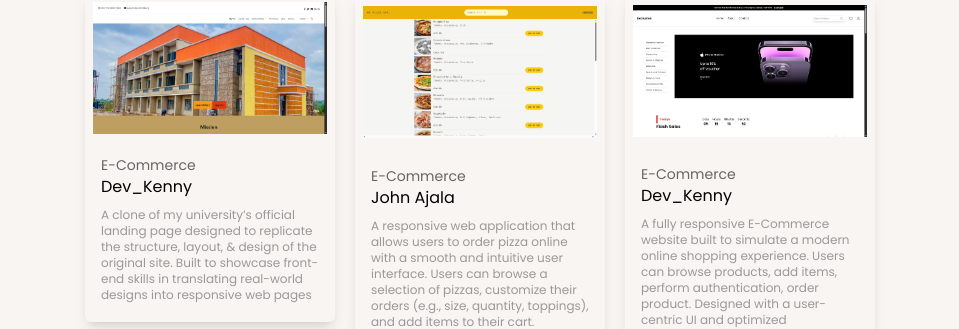
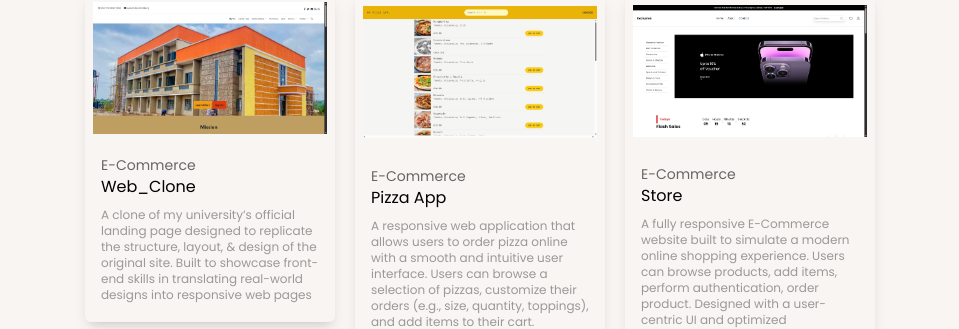
Before and after one commit to Dev-Kennyy/Kenny, a React (Vite) app: page / in a window 1280 px wide. Shown: the part 2079-2408 px from the top of the page, without its empty margins (160-1119 px from the left). Built offline with nearby package versions, Linux system fonts and the light colour scheme.

Commit message:
Fixed project detailss

```diff
--- a/src/Section5/Cards.jsx
+++ b/src/Section5/Cards.jsx
@@ -5,7 +5,7 @@ function Cards() {
     <div className="flex flex-wrap justify-center gap-5 px-4 pt-8 sm:flex-nowrap">
       <Card
         header="E-Commerce"
-        client="Dev_Kenny"
+        client="Web_Clone"
         details="A clone of my university’s official landing page designed to replicate the structure, layout, & design of the original site. Built to showcase front-end skills in translating real-world designs into responsive web pages"
         src="Screenshot (274).png"
         height="h-[330px]"
@@ -13,7 +13,7 @@ function Cards() {
       />
       <Card
         header="E-Commerce"
-        client="John Ajala"
+        client="Pizza App"
         details="A responsive web application that allows users to order pizza online with a smooth and intuitive user interface. Users can browse a selection of pizzas, customize their orders (e.g., size, quantity, toppings), and add items to their cart."
         src="Screenshot (273).png"
         height="h-[361px]"
@@ -21,7 +21,7 @@ function Cards() {
       />
       <Card
         header="E-Commerce"
-        client="Dev_Kenny"
+        client="Store"
         details="A fully responsive E-Commerce website built to simulate a modern online shopping experience. Users can browse products, add items, perform authentication, order product. Designed with a user-centric UI and optimized performance with a touch of framer motion for animating scroll"
         src="Screenshot (272).png"
         height="h-[390px]"
```
